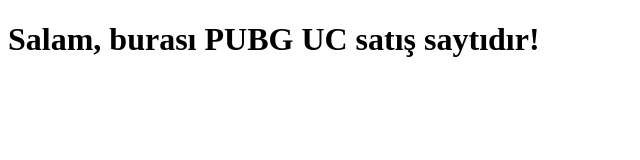
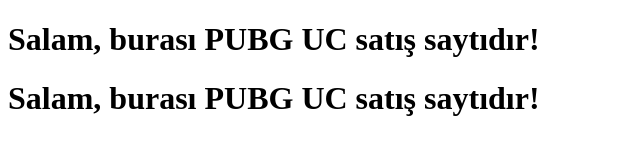
Before and after one commit to Nerbala/pubguc-site, a website: page index.html in a window 1280 px wide. Shown: the whole page, without its empty margins (0-640 px from the left). Drawn offline with Linux system fonts and the light colour scheme.

Commit message:
Saytın ana səhifəsi yaradıldı

```diff
--- a/index.html
+++ b/index.html
@@ -1,4 +1,13 @@
 <!DOCTYPE html>
+<html lang="az">
+<head>
+  <meta charset="UTF-8">
+  <title>ameucpubg</title>
+</head>
+<body>
+  <h1>Salam, burası PUBG UC satış saytıdır!</h1>
+</body>
+</html><!DOCTYPE html>
 <html lang="az">
 <head>
   <meta charset="UTF-8">
```
